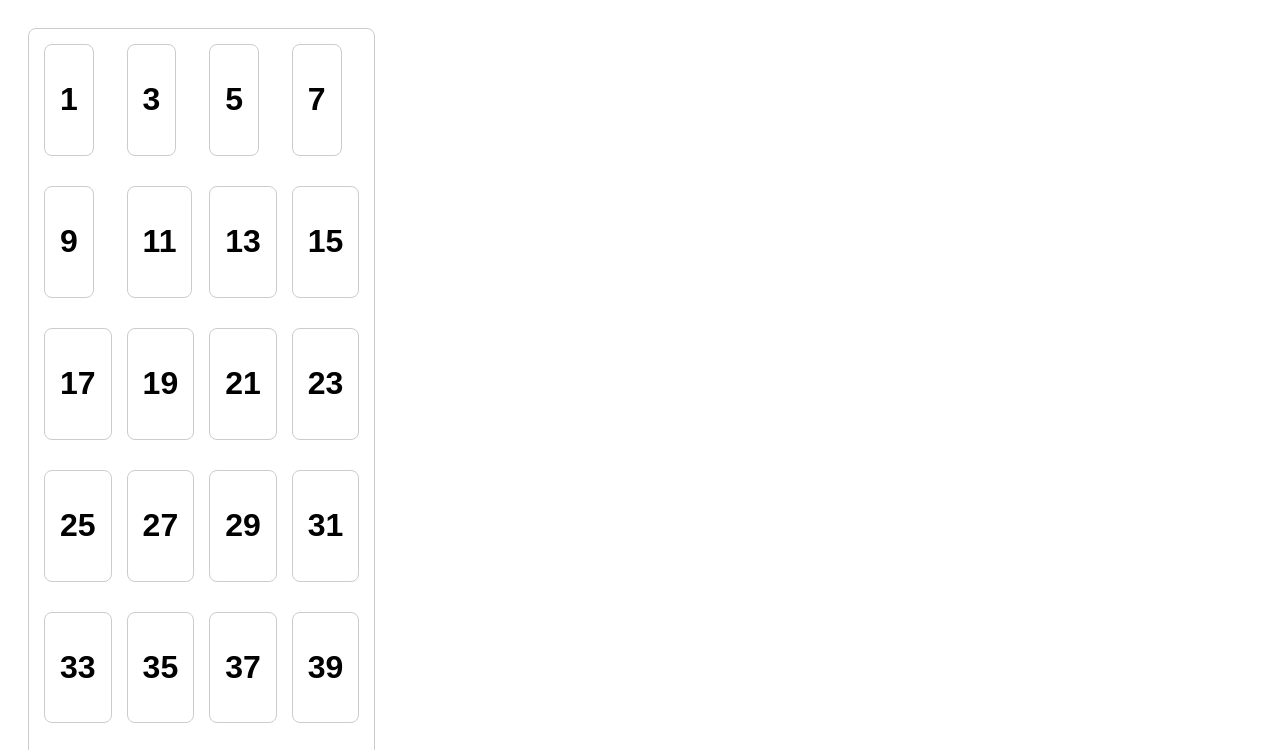
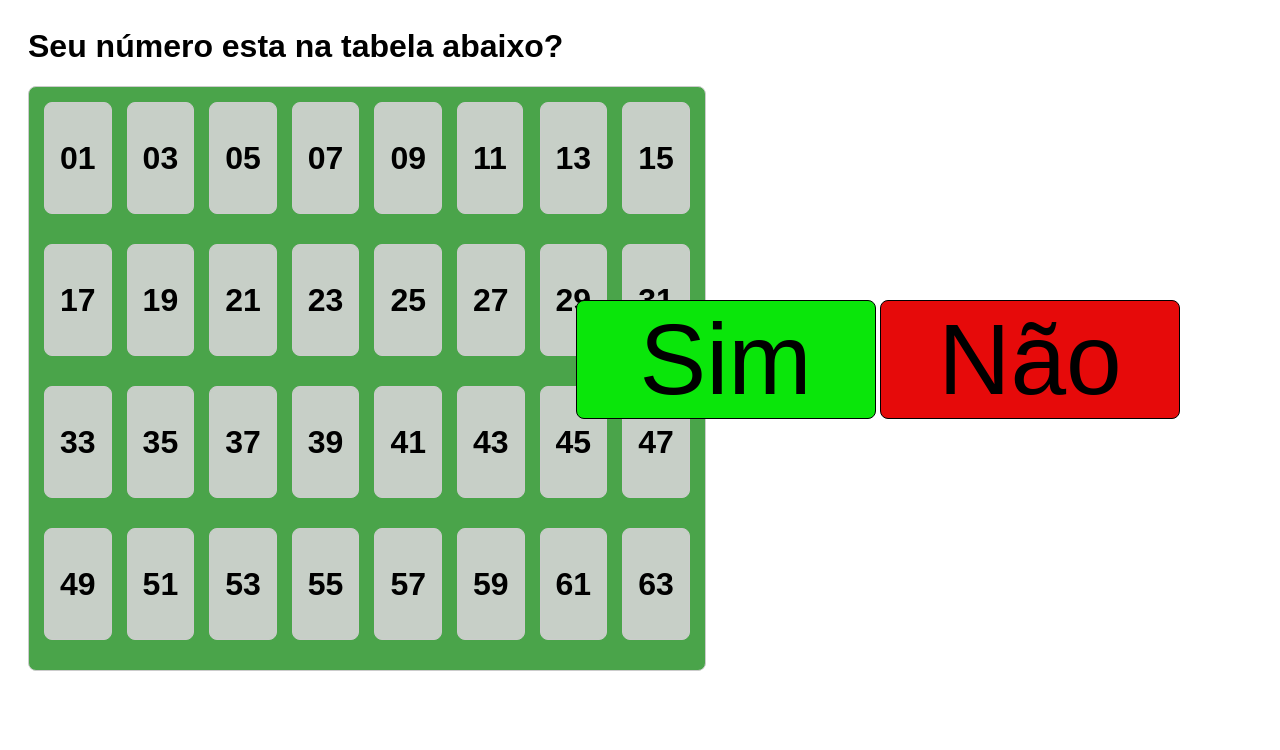
Before and after one commit to danieljoucoski/jogo, a plain HTML site: page tabela1.html in a window 1280 px wide. Shown: the top 750 px of the page. Drawn offline with Linux system fonts and the light colour scheme.

Commit message:
MAIS BUNITO

```diff
--- a/index.css
+++ b/index.css
@@ -1,7 +1,37 @@
 body {
     font-family: Arial, Helvetica, sans-serif;
     padding: 20px;
+
+
 }
+.botao{
+    position: absolute;
+    right: 100px;
+    top: 300px;
+}
+.sim{
+    border: 1px solid #000000;
+    width: 300PX;
+    margin-bottom: 15px;
+    border-radius: 8px;
+    max-width: 100%;
+    cursor: pointer;
+    background-color: rgb(10, 230, 10);
+    text-align: center;
+    font-size: 100PX;
+}
+.nao{
+    border: 1px solid #000000;
+    width: 300PX;
+    margin-bottom: 15px;
+    border-radius: 8px;
+    max-width: 100%;
+    cursor: pointer;
+    background-color: rgb(230, 10, 10);
+    text-align: center;
+    font-size: 100PX;
+}
+
 
 .num{
     border: 1px solid #ccc;
@@ -12,6 +42,7 @@ body {
     max-width: 100%;
     display: flex;
     flex-wrap: wrap;
+    background-color: rgba(211, 211, 211, 0.911);
 }
 
  .card {
@@ -19,8 +50,8 @@ body {
     padding: 15px;
     border-radius: 8px;
     width: fit-content;
-
+    background-color: rgb(74, 164, 74);
     display: grid;
-    grid-template-columns: repeat(4, auto); /* 4 colunas */
-    gap: 15px; /* Espaço entre os blocos */
+    grid-template-columns: repeat(8, auto);
+    gap: 15px;
 }
--- /dev/null
+++ b/java.js
@@ -0,0 +1,13 @@
+let valor = localStorage.getItem("valor") || 0;
+
+function adicionar(numero) {
+    valor = Number(valor) + numero;
+
+    localStorage.setItem("valor", valor);
+
+    let elemento = document.getElementById("numero");
+
+    if (elemento) {
+        elemento.innerText = valor;
+    }
+}
--- a/index.html
+++ b/tabela1.html
@@ -3,15 +3,16 @@
     <meta charset="UTF-8">
     <meta name="viewport" content="width=device-width, initial-scale=1.0">
     <link rel="stylesheet" href="index.css">
-    <title>Document</title>
+    <title>tabela1</title>
 </head>
 <body>
+    <h1>Seu número esta na tabela abaixo?</h1>
     <div class="card">
-        <div class="num"><h1>1</h1></div>
-        <div class="num"><h1>3</h1></div>
-        <div class="num"><h1>5</h1></div>
-        <div class="num"><h1>7</h1></div>
-        <div class="num"><h1>9</h1></div>
+        <div class="num"><h1>01</h1></div>
+        <div class="num"><h1>03</h1></div>
+        <div class="num"><h1>05</h1></div>
+        <div class="num"><h1>07</h1></div>
+        <div class="num"><h1>09</h1></div>
         <div class="num"><h1>11</h1></div>
         <div class="num"><h1>13</h1></div>
         <div class="num"><h1>15</h1></div>
@@ -40,5 +41,11 @@
         <div class="num"><h1>61</h1></div>
         <div class="num"><h1>63</h1></div>
     </div>
+    <div class="botao">
+        <button class="sim" onclick="window.location.href='tabela2.html';adicionar(2)">Sim</button>
+        <button class="nao">Não</button>
+    </div>
+
+    <script src="java.js"></script>
 </body>
 </html>
```
Also changed, not shown: tabela2.html (added, +51 -0 lines).
